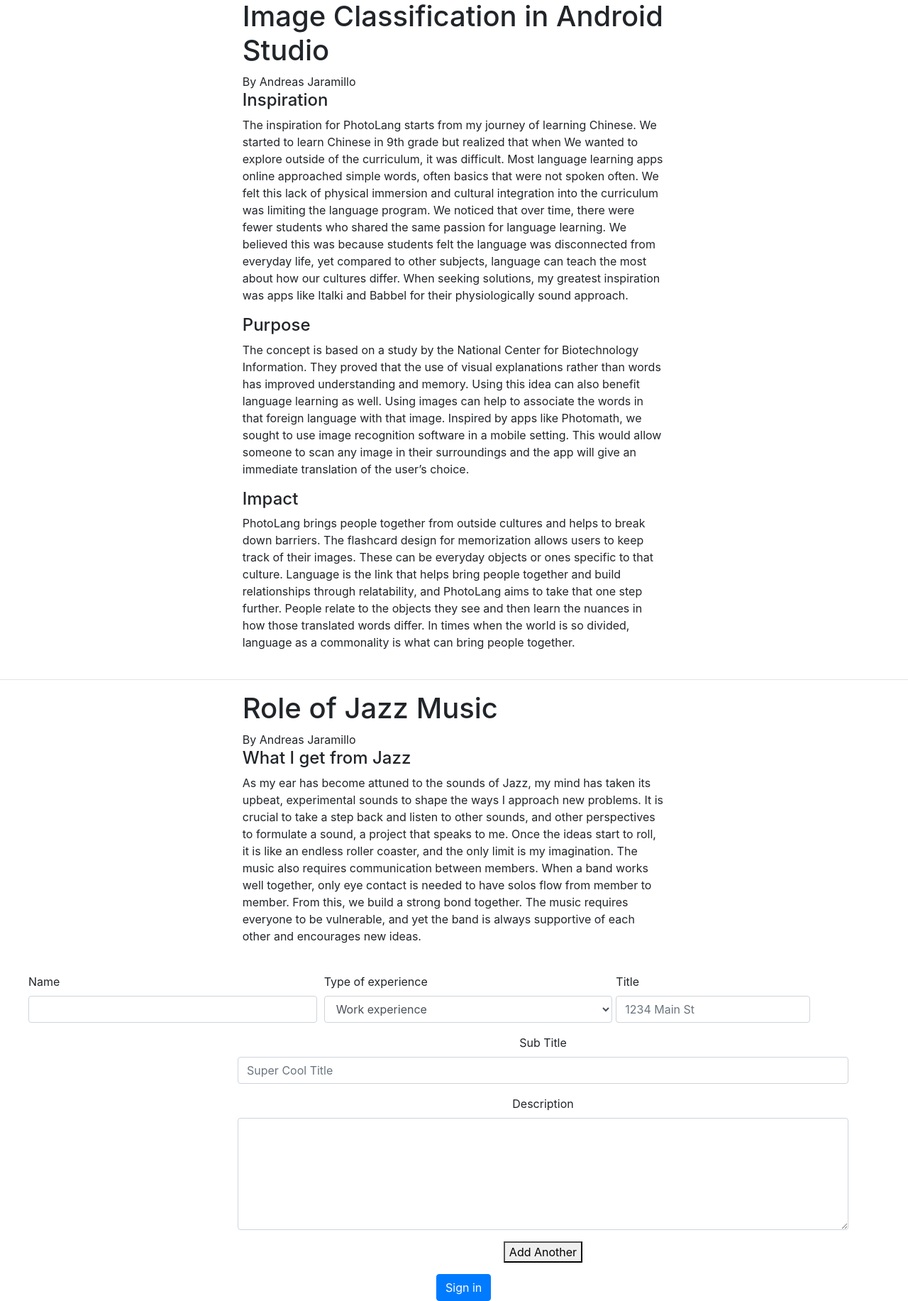
After one commit to andyjaramillo/project-python-and-piranha-1, a Flask app: page /blog/ in a window 1280 px wide. The commit adds this page. Shown: the part 557-2390 px from the top of the page at 71% size. Run offline with Flask 2, Linux system fonts and the light colour scheme; some libraries are stand-ins or nearby versions.

Commit message:
Everything done except blog

```diff
--- a/app/__init__.py
+++ b/app/__init__.py
@@ -1,6 +1,8 @@
 import os
+import sys
 from flask import Flask, render_template, request
 from dotenv import load_dotenv
+
 
 load_dotenv()
 app = Flask(__name__)
@@ -9,3 +11,19 @@ app = Flask(__name__)
 @app.route('/')
 def index(debug=True): #debug=True prevents us from having to restart the server to see changes. REMOVE LATER.
     return render_template('index.html')
+
+@app.route('/blog/')
+def blog(debug=True):
+    return render_template('blog.html')
+
+@app.route('/about-us/')
+def aboutUs():
+    return render_template('aboutUs.html')
+
+@app.route('/contact-us/')
+def contactUs():
+    return render_template('contactPage.html')
+
+@app.route('/hobbies/')
+def hobbies():
+    return render_template('hobbies.html')
--- a/app/static/styles/main.css
+++ b/app/static/styles/main.css
@@ -14,6 +14,7 @@ body {
 .nav-bar {
     width: 100%;
     display: inline-block;
+
     background-color: #1C539F;
     font-family: "Roboto", serif;
     font-weight: 700 !important;
--- /dev/null
+++ b/app/templates/blog.html
@@ -0,0 +1,121 @@
+{% extends "template.html" %}
+{% block title %}Home Page{% endblock %}
+{% block content %}
+<head>
+    <link rel="stylesheet" href="main.css">
+    <style>
+        .newPost{
+            margin-left: 300px;
+            text-align: center;
+        }
+        .btn.btn-primary{
+            margin-left: 615px;
+        }
+
+    </style>
+</head>
+<div class="coderimage">
+    <img src="https://images.unsplash.com/photo-1594904351111-a072f80b1a71?ixlib=rb-1.2.1&ixid=MnwxMjA3fDB8MHxwaG90by1wYWdlfHx8fGVufDB8fHx8&auto=format&fit=crop&w=1935&q=80" height="500", width="1250">
+</div>
+<div class="Work_Experience">
+<header class="masthead">
+    <div class="container position-relative px-4 px-lg-5"  >
+        <div class="row gx-4 gx-lg-5 justify-content-center">
+            <div class="col-md-10 col-lg-8 col-xl-7">
+                <div class="post-heading">
+
+                    <h1>Image Classification in Android Studio</h1>
+                    <span class="meta">
+                        By Andreas Jaramillo
+                    </span>
+                </div>
+            </div>
+        </div>
+    </div>
+</header>
+<!-- Post Content-->
+<article class="mb-4">
+    <div class="container px-4 px-lg-5">
+        <div class="row gx-4 gx-lg-5 justify-content-center">
+            <div class="col-md-10 col-lg-8 col-xl-7">
+                <h4>Inspiration</h4>
+                <p>The inspiration for PhotoLang starts from my journey of learning Chinese. We started to learn Chinese in 9th grade but realized that when We wanted to explore outside of the curriculum, it was difficult. Most language learning apps online approached simple words, often basics that were not spoken often. We felt this lack of physical immersion and cultural integration into the curriculum was limiting the language program. We noticed that over time, there were fewer students who shared the same passion for language learning. We believed this was because students felt the language was disconnected from everyday life, yet compared to other subjects, language can teach the most about how our cultures differ. When seeking solutions, my greatest inspiration was apps like Italki and Babbel for their physiologically sound approach.
+                </p>
+                <h4>Purpose</h4>
+                <p>The concept is based on a study by the National Center for Biotechnology Information. They proved that the use of visual explanations rather than words has improved understanding and memory. Using this idea can also benefit language learning as well. Using images can help to associate the words in that foreign language with that image. Inspired by apps like Photomath, we sought to use image recognition software in a mobile setting. This would allow someone to scan any image in their surroundings and the app will give an immediate translation of the user’s choice. </p>
+                <h4>Impact</h4>
+                <p>PhotoLang brings people together from outside cultures and helps to break down barriers. The flashcard design for memorization allows users to keep track of their images. These can be everyday objects or ones specific to that culture. Language is the link that helps bring people together and build relationships through relatability, and PhotoLang aims to take that one step further. People relate to the objects they see and then learn the nuances in how those translated words differ. In times when the world is so divided, language as a commonality is what can bring people together.
+                </p>
+            </div>
+        </div>
+    </div>
+</article>
+</div>
+<hr>
+<div class="Hobbies">
+    <header class="masthead">
+        <div class="container position-relative px-4 px-lg-5"  >
+            <div class="row gx-4 gx-lg-5 justify-content-center">
+                <div class="col-md-10 col-lg-8 col-xl-7">
+                    <div class="post-heading" style="">
+                        <h1>Role of Jazz Music</h1>
+                        <span class="meta">
+                            By Andreas Jaramillo
+                        </span>
+                    </div>
+                </div>
+            </div>
+        </div>
+    </header>
+    <!-- Post Content-->
+    <article class="mb-4">
+        <div class="container px-4 px-lg-5">
+            <div class="row gx-4 gx-lg-5 justify-content-center">
+                <div class="col-md-10 col-lg-8 col-xl-7">
+                    <h4>What I get from Jazz</h4>
+                    <p>
+                        As my ear has become attuned to the sounds of Jazz, my mind has taken its upbeat, experimental sounds to shape the ways I approach new problems. It is crucial to take a step back and listen to other sounds, and other perspectives to formulate a sound, a project that speaks to me. Once the ideas start to roll, it is like an endless roller coaster, and the only limit is my imagination. The music also requires communication between members. When a band works well together, only eye contact is needed to have solos flow from member to member. From this, we build a strong bond together. The music requires everyone to be vulnerable, and yet the band is always supportive of each other and encourages new ideas.
+                    </p>
+                </div>
+            </div>
+        </div>
+    </article>
+
+</div>
+<form>
+   <ul>
+    <div class="form-row">
+        <div class="form-group col-md-4">
+          <label for="inputname4">Name</label>
+          <input type="text" class="form-control" id="inputEmail4">
+        </div>
+        <div class="form-group col-md-4">
+          <label for="inputState">Type of experience</label>
+          <select id="inputState" class="form-control">
+            <option>Work experience</option>
+            <option>Hobbie</option>
+          </select>
+        </div>
+
+      <div class="form-group">
+        <label for="inputTitle">Title</label>
+        <input type="text" class="form-control" id="inputTitle" placeholder="1234 Main St">
+      </div>
+     <hr>
+    <div class="newPost">
+      <div class="form-group">
+          <label for="inputsubtitle">Sub Title</label>
+          <input type="text" class="form-control" id="inputsubtitle" placeholder="Super Cool Title">
+        </div>
+        <div class="form-group">
+          <label for="exampleFormControlTextarea1">Description</label>
+          <textarea class="form-control" id="exampleFormControlTextarea1" rows="6" cols="80"></textarea>
+        </div>
+        <button type="button" class="addmore">Add Another</button>
+    </div>
+   </ul>
+
+
+    <button type="submit" class="btn btn-primary">Sign in</button>
+  </form>
+{% endblock %}
--- a/app/templates/template.html
+++ b/app/templates/template.html
@@ -25,6 +25,9 @@
         <li class="nav-item">
 		    <a class="nav-link" href="/contact-us">Contact Us</a>
 		</li>
+        <li class="nav-item">
+            <a class="nav-link" href="/hobbies">Hobbies</a>
+        </li>
 	    </ul>
         </div>
     </nav>
```
Also changed, not shown: app/post.py (added, +9 -0 lines), app/templates/aboutUs.html (added, +107 -0 lines), app/templates/contactPage.html (added, +15 -0 lines), app/templates/hobbies.html (added, +91 -0 lines), app/static/img/Map_for_MLH_1_60.jpg (added), app/static/img/Screenshot (35).png (added), 2 other files.
